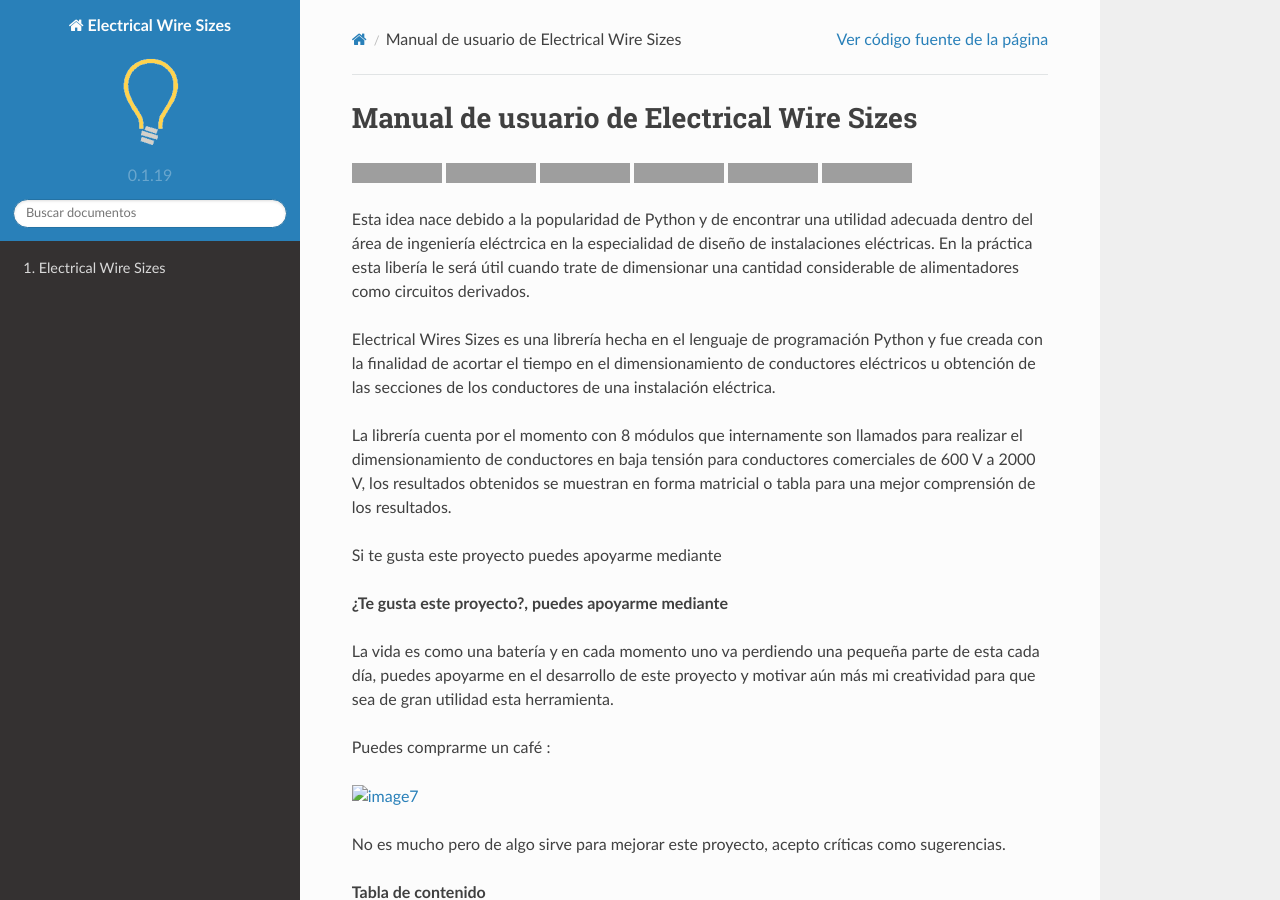
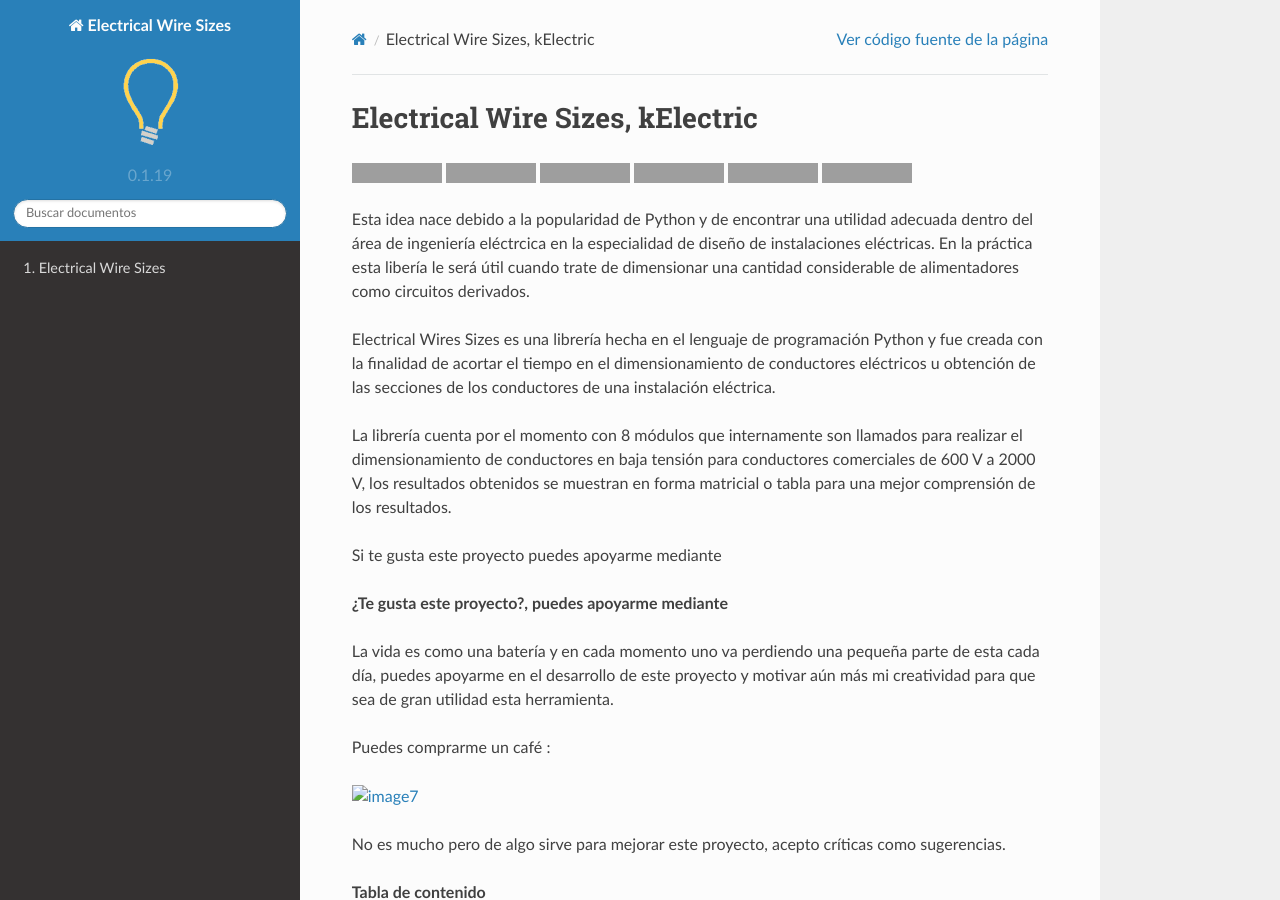
Before and after one commit to jacometoss/PyEWS, a Sphinx documentation site: the page built from docs/index.rst, in a window 1280 px wide and 900 px high, cut to the strip 0-900 px from the top of the window. Built offline with Sphinx 7.4.7 and the Read the Docs theme 2.0.0, drawn with Linux system fonts in a browser that asks for light colours; grey boxes are pictures that could not be loaded.

Commit message:
Update index.rst

```diff
--- a/docs/index.rst
+++ b/docs/index.rst
@@ -1,5 +1,5 @@
-Manual de usuario de Electrical Wire Sizes
-==========================================
+Electrical Wire Sizes, kElectric
+================================
 |image1| |image2| |image3| |image4|
 |image5|\  |image6|
 
```
